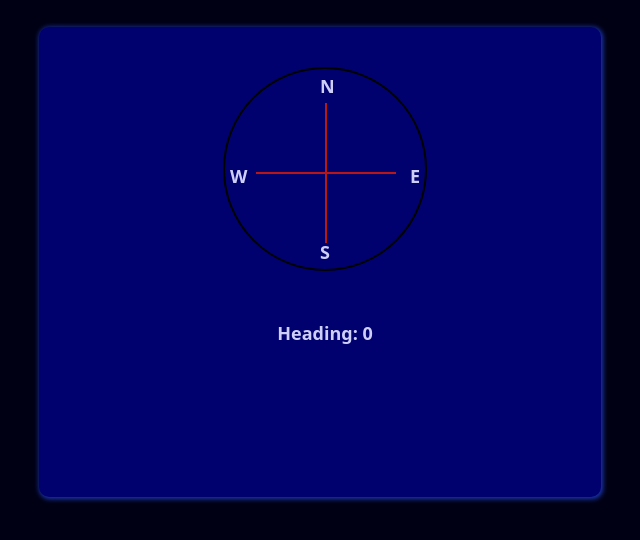
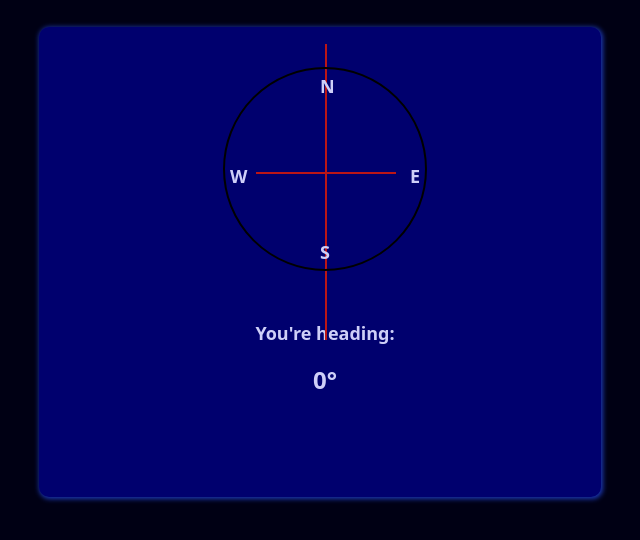
Before and after one commit to Iamtsquare07/compass-js, a plain HTML site: page index.html in a window 1280 px wide. Shown: the part 58-598 px from the top of the page, without its empty margins (320-960 px from the left). Drawn offline with Linux system fonts and the light colour scheme; a web font is replaced by a local one.

Commit message:
Added a new direction line

```diff
--- a/index.html
+++ b/index.html
@@ -1,26 +1,34 @@
 <!DOCTYPE html>
 <html lang="en">
+
 <head>
     <meta charset="UTF-8">
     <meta name="viewport" content="width=device-width, initial-scale=1.0">
     <link rel="stylesheet" href="./styles.css">
     <title>Compass JS</title>
 </head>
+
 <body>
     <h1>Compass JS</h1>
     <div id="compass">
+        <div class="direction-line"></div>
         <div class="circle">
-            <div class="line NS"></div>
-            <div class="line WE"></div>
+            <div class="lines-container">
+                <div class="line NS"></div>
+                <div class="line WE"></div>
+            </div>
             <div class="direction N">N</div>
             <div class="direction E">E</div>
             <div class="direction S">S</div>
             <div class="direction W">W</div>
         </div>
         <div class="heading">
-            <p>Heading: <span id="heading">0</span> <span id="position"></span></p>
+            <p>You're heading:
+            <div class="position-container"><span id="heading">0</span>° <span id="position"></span></div>
+            </p>
         </div>
     </div>
-<script src="./compass.js"></script>
+    <script src="./compass.js"></script>
 </body>
+
 </html>
```
